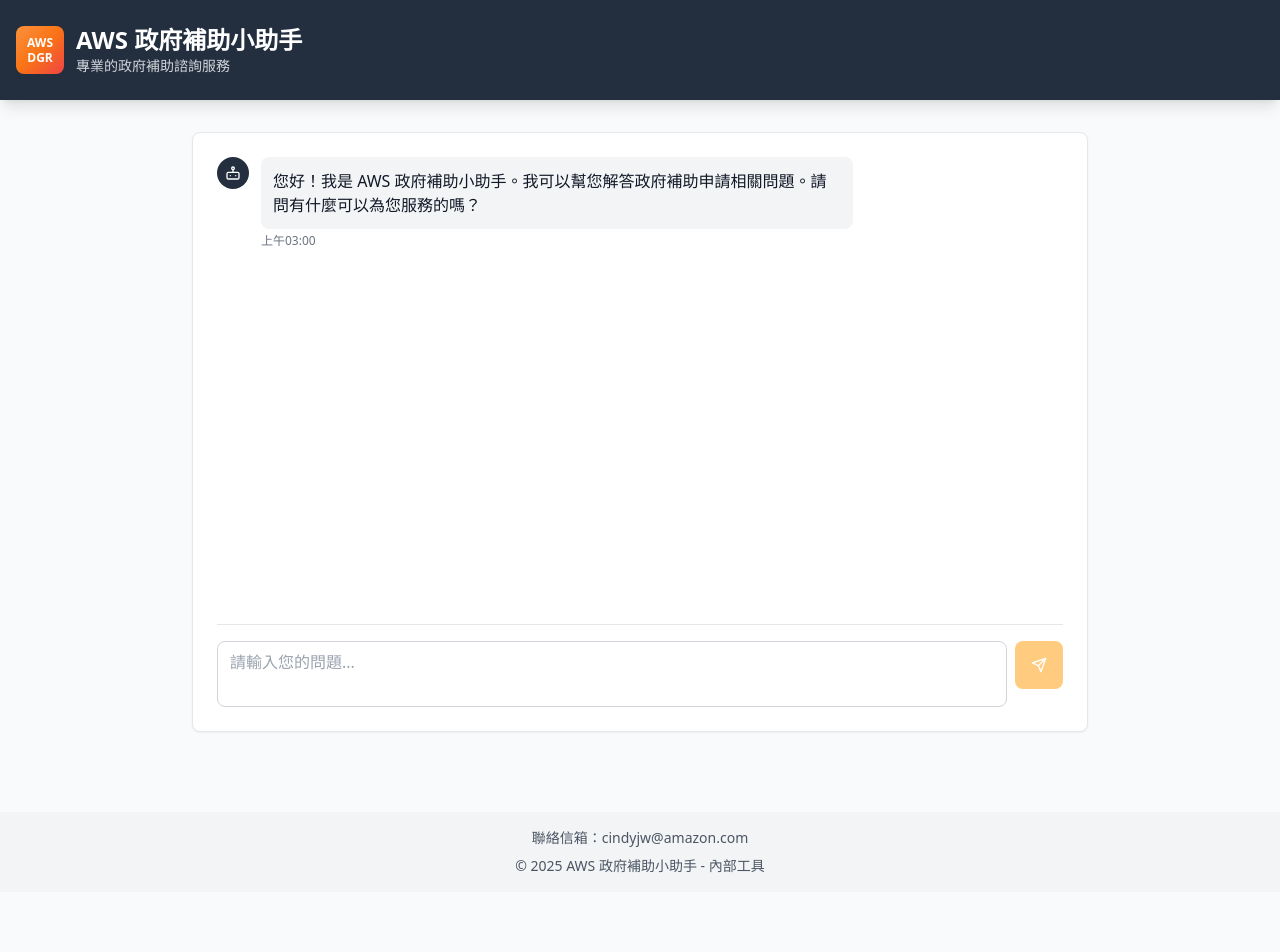
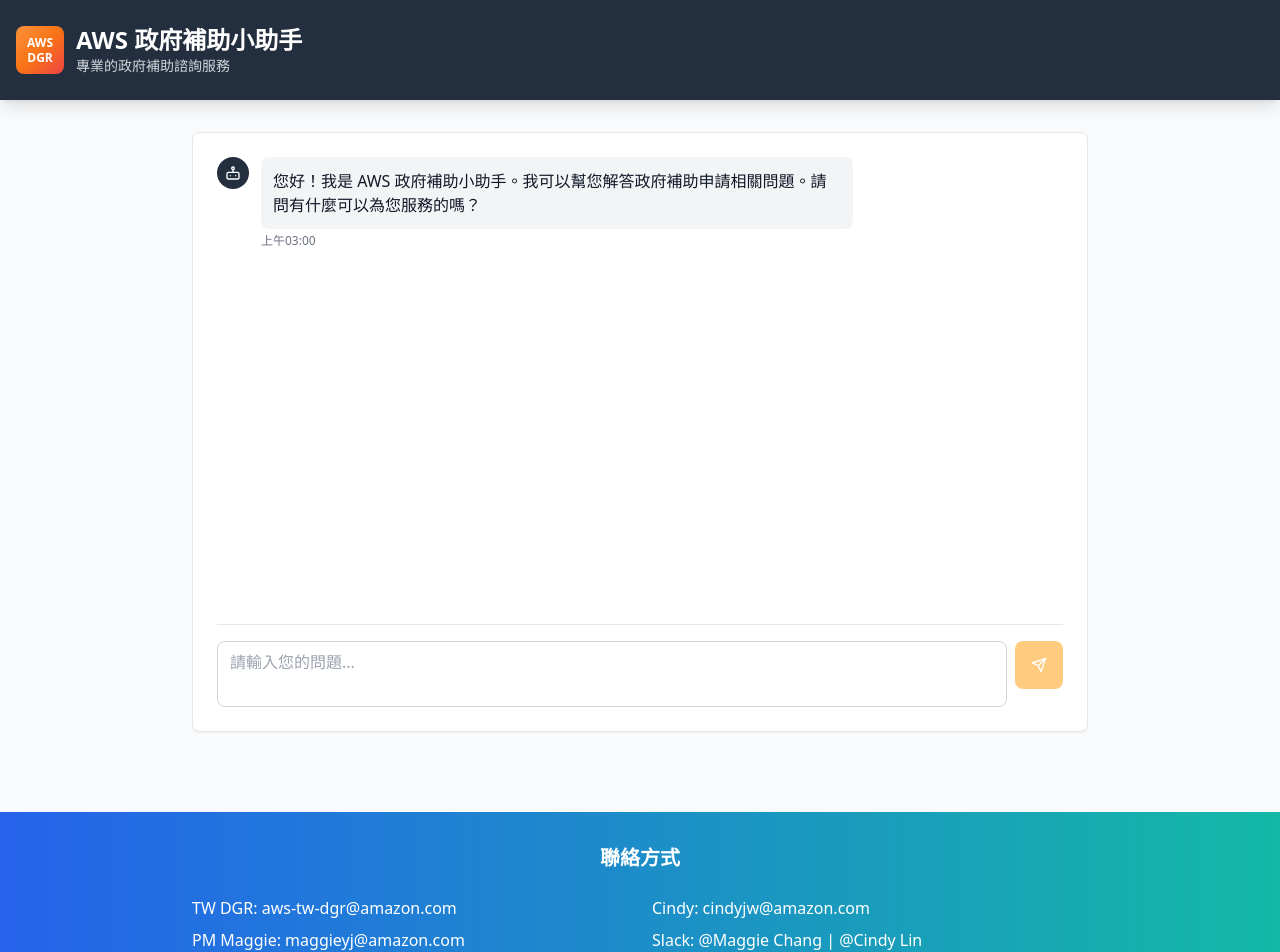
Before and after one commit to cindylin1211/aws-government-subsidy-assistant, a React (Vite) app: page / in a window 1280 px wide. Shown: the top 952 px of the page. Before the commit the page ends 892 px from the top, so only its background shows below. Built offline with nearby package versions, Linux system fonts and the light colour scheme; no server answers.

Commit message:
更新 Footer - 加入 Slack 連結和漸層背景

```diff
--- a/src/components/Footer.tsx
+++ b/src/components/Footer.tsx
@@ -2,11 +2,47 @@
 
 const Footer: React.FC = () => {
   return (
-    <footer className="bg-gray-100 py-4 mt-12">
-      <div className="container mx-auto px-4 text-center text-sm text-gray-600">
-        <div className="space-y-2">
-          <p>聯絡信箱：cindyjw@amazon.com</p>
-          <p>&copy; 2025 AWS 政府補助小助手 - 內部工具</p>
+    <footer className="bg-gradient-to-r from-blue-600 to-teal-500 py-8 mt-12">
+      <div className="container mx-auto px-4">
+        <div className="text-center mb-6">
+          <h3 className="text-white text-xl font-semibold mb-4">聯絡方式</h3>
+        </div>
+
+        <div className="grid grid-cols-1 md:grid-cols-2 gap-6 max-w-4xl mx-auto text-white">
+          {/* Left Column */}
+          <div className="space-y-2">
+            <p>TW DGR: aws-tw-dgr@amazon.com</p>
+            <p>PM Maggie: maggieyj@amazon.com</p>
+          </div>
+
+          {/* Right Column */}
+          <div className="space-y-2">
+            <p>Cindy: cindyjw@amazon.com</p>
+            <p>
+              Slack:
+              <a
+                href="https://amazon.enterprise.slack.com/team/U06451XD9HR"
+                target="_blank"
+                rel="noopener noreferrer"
+                className="ml-1 hover:underline"
+              >
+                @Maggie Chang
+              </a>
+              {' | '}
+              <a
+                href="https://amazon.enterprise.slack.com/team/U0960E9NWBA"
+                target="_blank"
+                rel="noopener noreferrer"
+                className="hover:underline"
+              >
+                @Cindy Lin
+              </a>
+            </p>
+          </div>
+        </div>
+
+        <div className="text-center mt-6 text-white text-sm">
+          <p>&copy; 2025 AWS 政府補助網站 - 內部工具</p>
         </div>
       </div>
     </footer>
```
Also changed, not shown: 5 other files (tests, documents, lock files or other folders).
